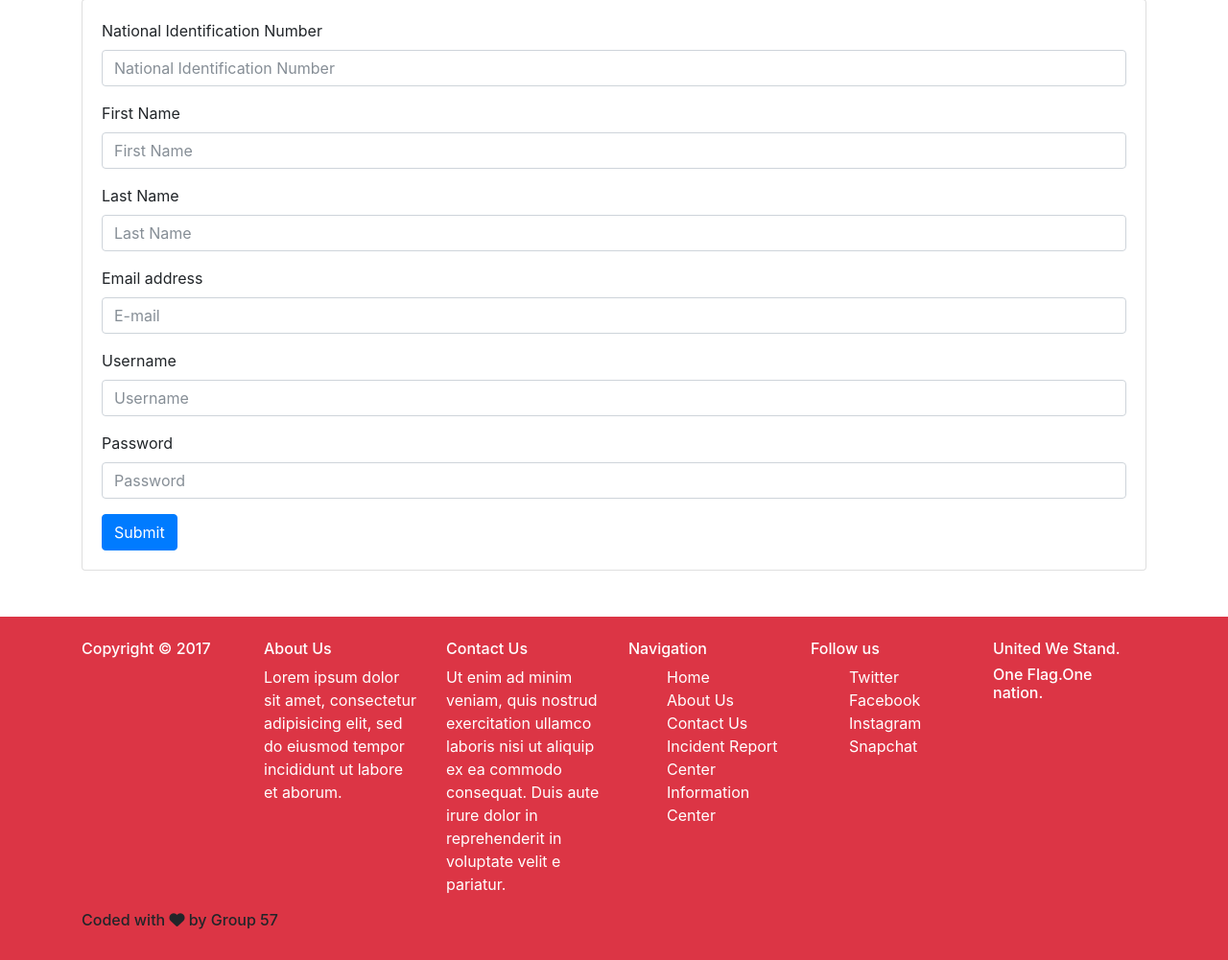
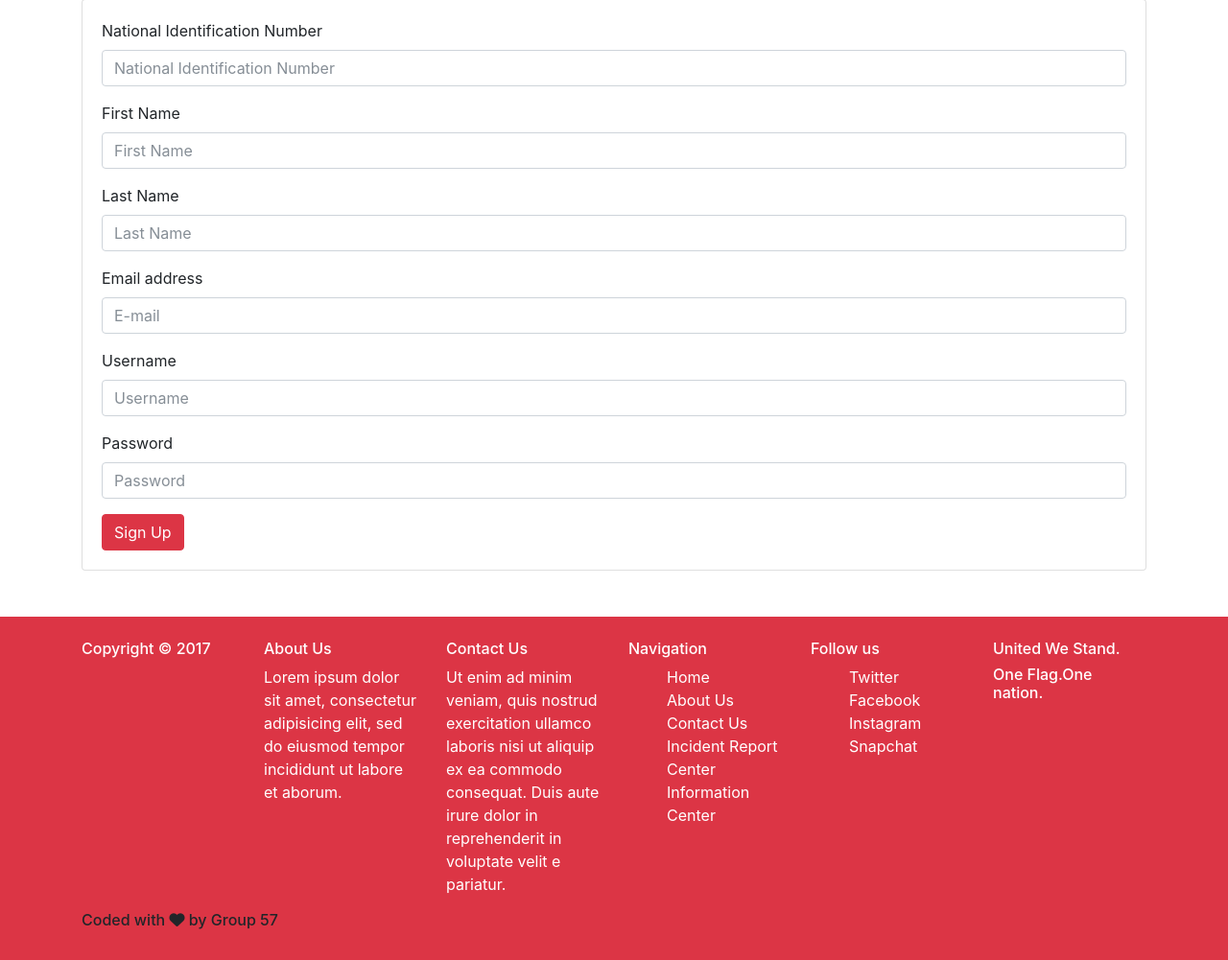
Before and after one commit to udaragangabadage/DMS, a PHP site: page /signup.php in a window 1280 px wide. Shown: the part 127-1128 px from the top of the page at 96% size. Run offline with PHP 8.4, Linux system fonts and the light colour scheme; some libraries are stand-ins or nearby versions.

Commit message:
ssssssss

```diff
--- a/signup.php
+++ b/signup.php
@@ -71,7 +71,7 @@
 
 
 
-<form>
+<form class="signup-form" >
   <div class="form-group">
     <label for="">National Identification Number</label>
     <input type="text" class="form-control" id="" name="" placeholder="National Identification Number">
@@ -94,10 +94,10 @@
   </div>
   <div class="form-group">
     <label for="">Password</label>
-    <input type="password" class="form-control" id="" placeholder="Password">
+    <input type="password" class="form-control" name="pwd" id="" placeholder="Password">
   </div>
 
-  <button type="submit" class="btn btn-primary">Submit</button>
+  <button type="submit" name="submit" class="btn btn-danger">Sign Up</button>
 </form>
 
 </div>
```
Also changed, not shown: includes/dbh.inc.php (added).
